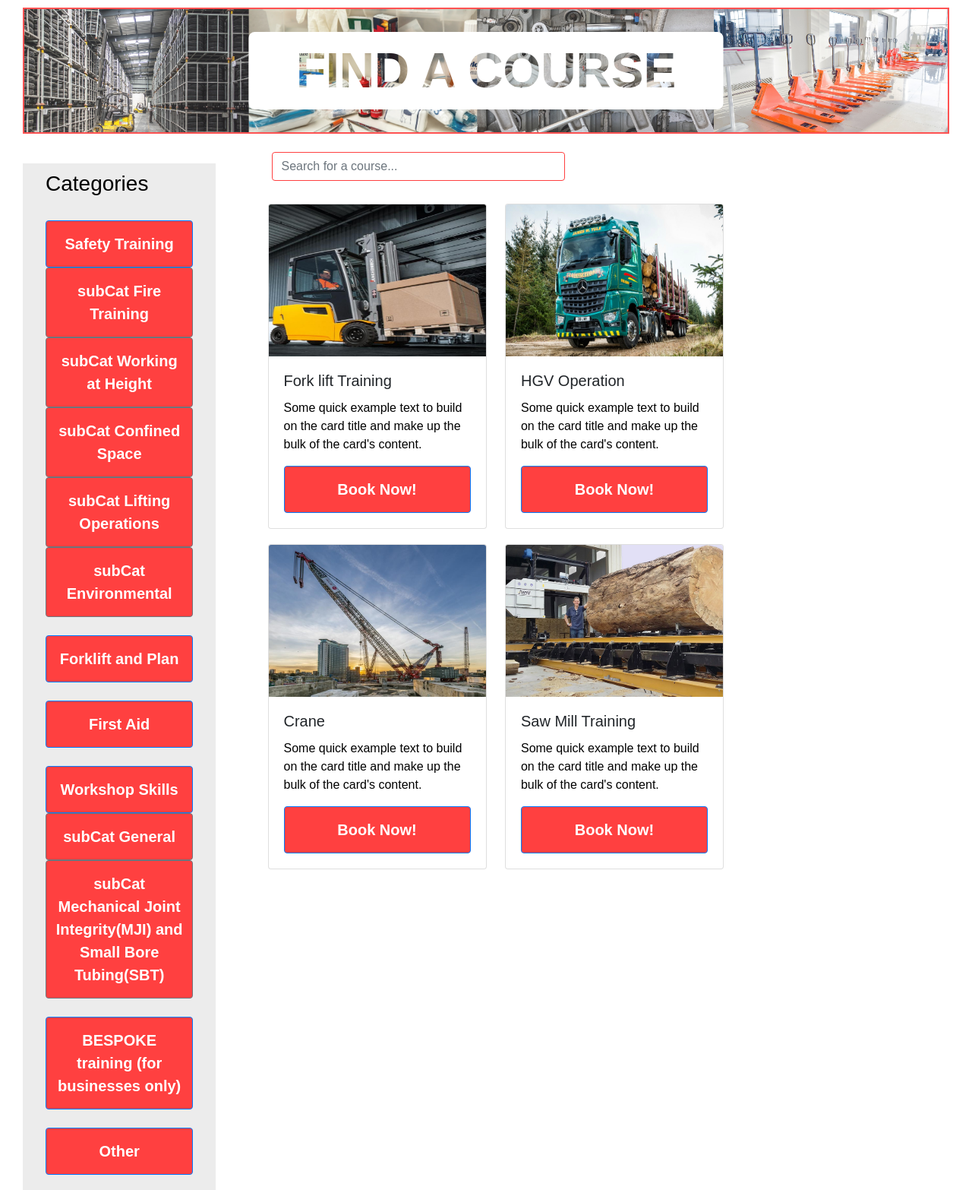
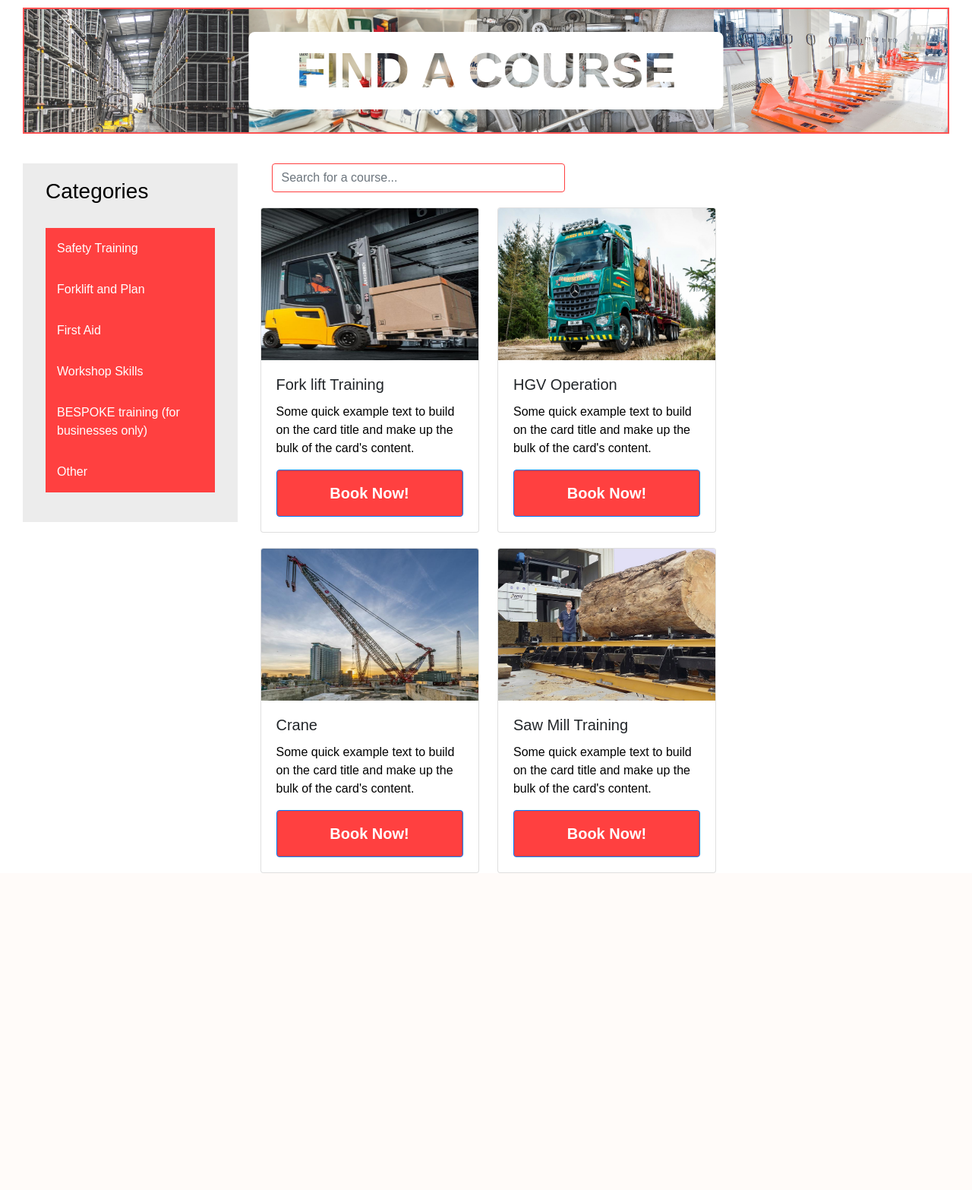
Before and after one commit to Aden-Training/Training_Portal, a Flask app: page /findcourse in a window 1280 px wide. Shown: the part 168-1734 px from the top of the page at 76% size. After the commit the page ends 1317 px from the top, so only its background shows below. Run offline with Flask 2, Linux system fonts and the light colour scheme; a user stored in the database is signed in; data that the repository does not hold is empty; some libraries are stand-ins or nearby versions.

Commit message:
Created submenu for course catergories

```diff
--- a/static/css/master.css
+++ b/static/css/master.css
@@ -124,7 +124,6 @@ h2 {
 .signOutWelcome p{
   color: #ff4040;
   top: -20px;
-
 }
 .textSignOut{
   float: right;
@@ -249,7 +248,11 @@ h2 {
     text-align: left;
   }
 }
-/* End of navigation bar style */
+
+/* Hide navbar on pages listed below
+#login .topnav{
+  display: none;
+}*/
 
 
 /*
@@ -316,31 +319,87 @@ h2 {
 /*
 -- findcourse.html --
 */
-/* Catergory bar */
+
+/* Catergory bar background */
 .catbar{
   color: #000000;
-  padding-top: 10px;
-  padding-bottom: 20px;
+  padding-top: 20px;
+  padding-bottom: 15px;
   padding-left: 30px;
   padding-right: 30px;
   margin-top: 15px;
   height: auto;
-  width: 90%;
+  width: 100%;
   background-color: #dadada80;
 }
 
-.catlist{
-  color: black;
+/* Side navigation bar for catergories */
+.catergoryNav {
+  width: 100%;
 }
 
-.catexpand{
-  padding: 10px;
+/* reset our lists to remove bullet points and padding */
+.catMenu, .submenu {
+  list-style: none;
+  padding: 0;
+  margin: 0;
+}
+
+/* make ALL links (main and submenu) have padding and background color */
+.catMenu a {
+  display: block;
+  background-color: #ff4040;
+  text-decoration: none;
+  padding: 15px;
+  color: #ffffff;
+}
+
+/* Hover on main menu */
+.catMenu a:hover {
+  background-color: #f229bd;
+  transition: 0.3s;
+}
+
+/* when hovering over a .catMenu item,
+display the submenu inside it.
+we're changing the submenu's max-height from 0 to 200px;
+*/
+.catMenu li:hover .submenu {
+  display: block;
+  max-height: 1000px;
+}
+
+/*
+we now overwrite the background-color for .submenu links only.
+CSS reads down the page, so code at the bottom will overwrite the code at the top.
+*/
+
+.submenu a {
+  background-color: #ffffff;
+  color: #000000;
+}
+
+/* hover behaviour for links inside .submenu */
+.submenu a:hover {
+  background-color: #f2b929;
+  color: #ffffff;
+  transition: 0.3s;
+}
+
+/* this is the initial state of all submenus.
+we set it to max-height: 0, and hide the overflowed content.
+*/
+.submenu{
+  overflow: hidden;
+  max-height: 0;
+  transition: all 0.5s ease-out;
 }
 
 /* Course search bar */
 .searchBar{
   width: 50%;
   float: left;
+  margin-top: 15px;
 }
 
 .card{
--- a/static/js/functions.js
+++ b/static/js/functions.js
@@ -96,6 +96,7 @@ function navbarChange(){
   }
 }
 
+// Search bar for courses
 function searchCourses(){
     let search = document.getElementById('searchBar').value
     search = search.toLowerCase();
--- a/templates/findcourse.html
+++ b/templates/findcourse.html
@@ -12,29 +12,33 @@
     <br>
     <div class="row">
         <div class="col-md-3">
-            <div class="catbar" id="catbarTo">
+            <div class="catbar">
                 <h3>Categories</h3>
-                <div class="catlist">
-                    <br>
-                    <button class="btn btn-primary" onclick="switchVisibleSafetyTraining()">Safety Training</button>
-                    <button class="btn btn-secondary">subCat Fire Training</button>
-                    <button class="btn btn-secondary">subCat Working at Height</button>
-                    <button class="btn btn-secondary">subCat Confined Space</button>
-                    <button class="btn btn-secondary">subCat Lifting Operations</button>
-                    <button class="btn btn-secondary">subCat Environmental</button>
-                    <br><br>
-                    <button class="btn btn-primary" onclick="switchVisibleForkliftAndPlant()">Forklift and Plan</button>
-                    <br><br>
-                    <button class="btn btn-primary" onclick="switchVisibleFirstAid()">First Aid</button>
-                    <br><br>
-                    <button class="btn btn-primary" onclick="switchVisibleWorkshopSkills()">Workshop Skills</button>
-                    <button class="btn btn-secondary">subCat General</button>
-                    <button class="btn btn-secondary">subCat Mechanical Joint Integrity(MJI) and Small Bore Tubing(SBT)</button>
-                    <br><br>
-                    <button class="btn btn-primary" onclick="switchVisibleBespoke()">BESPOKE training (for businesses only)</button>
-                    <br><br>
-                    <button class="btn btn-primary" onclick="switchVisibleOther()">Other</button>
-                </div>
+                <br>
+                <nav class="catergoryNav">
+                    <ul class="catMenu">
+                        <li><a href="" onclick="switchVisibleSafetyTraining()">Safety Training</a>
+                            <ul class="submenu">
+                                <li><a href="">Fire Training</a></li>
+                                <li><a href="">Working at Height</a></li>
+                                <li><a href="">Confined Space</a></li>
+                                <li><a href="">Lifting Operations</a></li>
+                                <li><a href="">Environmental</a></li>
+                            </ul>
+                        </li>
+                        <li><a href="" onclick="switchVisibleForkliftAndPlant()">Forklift and Plan</a></li>
+                        <li><a href="" onclick="switchVisibleFirstAid()">First Aid</a>
+                        <li><a href="" onclick="switchVisibleWorkshopSkills()">Workshop Skills</a>
+                            <ul class="submenu">
+                                <li><a href="" >General</a></li>
+                                <li><a href="">Mechanical Joint Integrity (MJI) and Small Bore Tubing (SBT)</a></li>
+                            </ul>
+                        </li>
+                        <li><a href="" onclick="switchVisibleBespoke()">BESPOKE training (for businesses only)</a></li>
+                        <li><a href="" onclick="switchVisibleOther()">Other</a></li>
+                    </ul>
+                  </nav>
+                <br>
             </div>
         </div>
         <div class="col-md-8" id="coursesTo">
```
Also changed, not shown: db/database.db.
